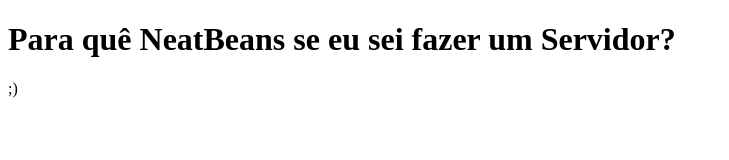
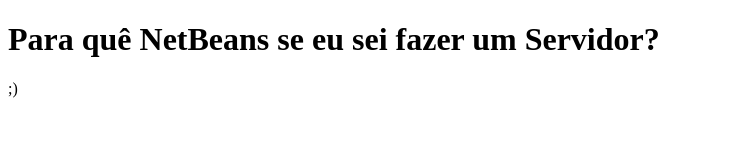
Before and after one commit to ProgramadorGenuino/infra_web, a plain HTML site: page index.html in a window 1280 px wide. Shown: the whole page, without its empty margins (0-729 px from the left). Drawn offline with Linux system fonts and the light colour scheme.

Commit message:
Correção no arquivo index.html

```diff
--- a/index.html
+++ b/index.html
@@ -7,7 +7,7 @@
     <title>Document</title>
 </head>
 <body>
-    <h1>Para quê NeatBeans se eu sei fazer um Servidor?</h1>
+    <h1>Para quê NetBeans se eu sei fazer um Servidor?</h1>
     <p>;)</p>
 </body>
 </html>
```
